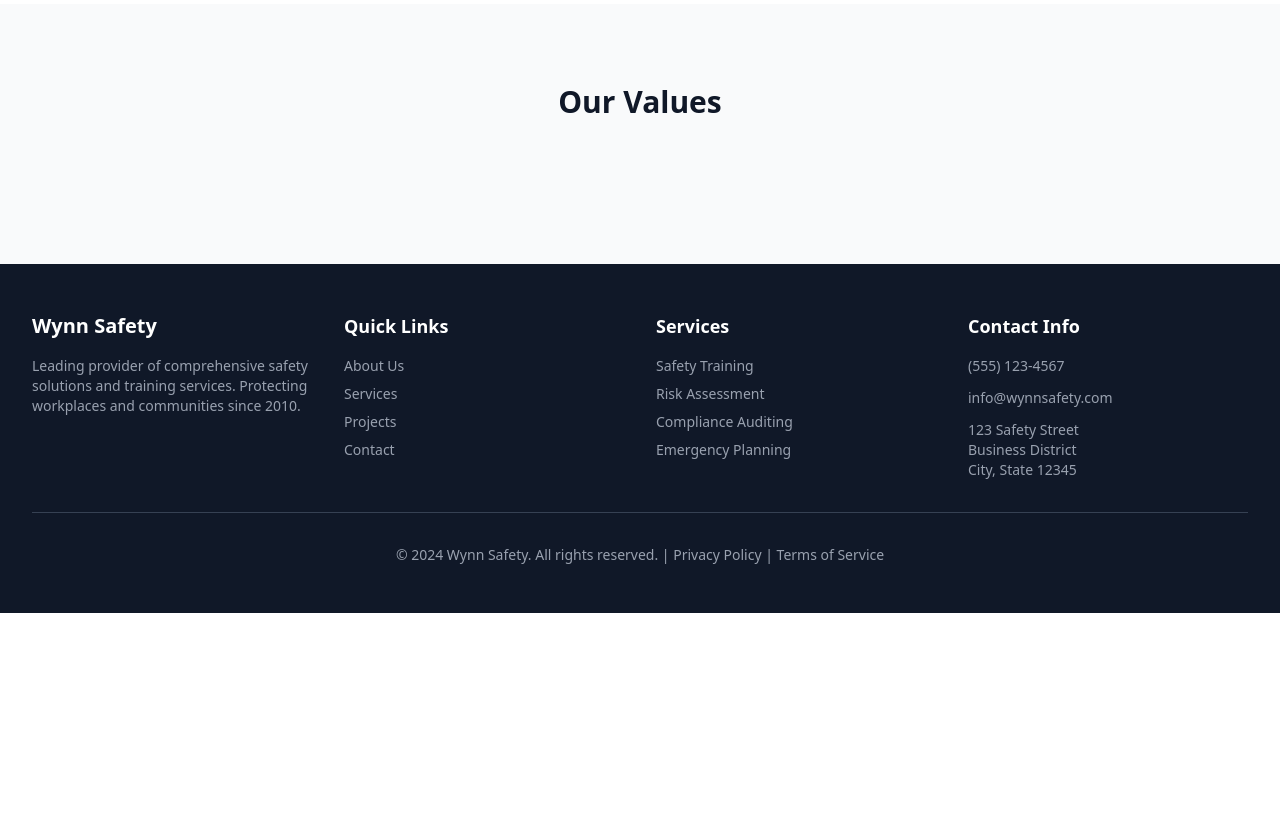
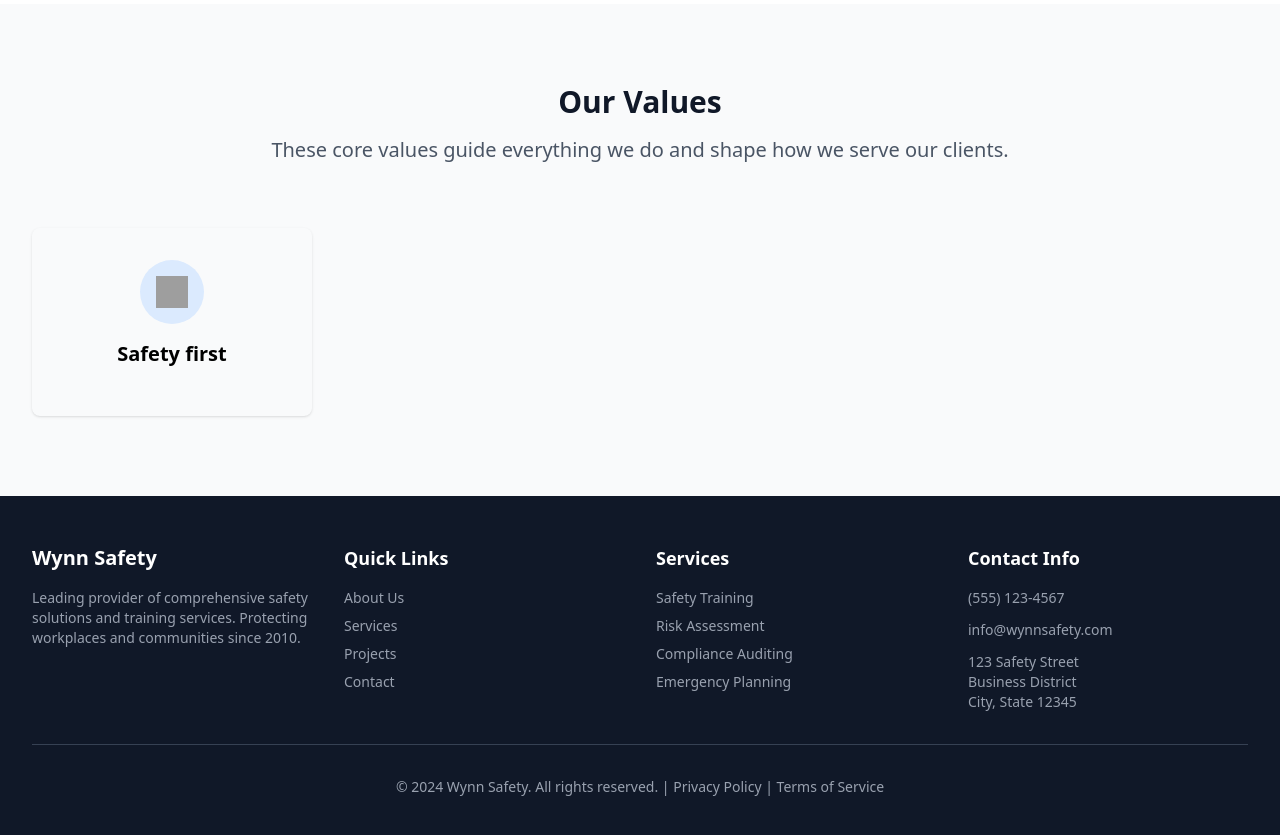
Before and after one commit to sanketm-hub/Next-js, a Next.js app: page /about in a window 1280 px wide. Shown: the part 980-1815 px from the top of the page. Before the commit the page ends 1593 px from the top, so only its background shows below. Built offline with nearby package versions, Linux system fonts and the light colour scheme; grey boxes are pictures that could not be loaded.

Commit message:
Our values section added on about us page

```diff
--- a/app/about/page.tsx
+++ b/app/about/page.tsx
@@ -53,6 +53,19 @@ export default function About() {
                 <div className='max-w-7xl mx-auto px-4 sm:px-6 lg:px-8'>
                     <div className='text-center mb-16'>
                         <h2 className='text-3xl md:4xl font-bold text-gray-900 mb-4'>Our Values</h2>
+                        <p className='text-xl text-gray-600 max-w-3xl mx-auto'>
+                            These core values guide everything we do and shape how we serve our clients.
+                        </p>
+                    </div>
+                    <div className='grid grid-cols1 md:grid-cols-2 lg:grid-cols-4 gap-8'>
+                        <div className='text-center rounded-lg border-0 border-b-gray-700 py-8 px-2 shadow-sm hover:shadow-lg transition-shadow duration-300'>
+                            <div className='mx-auto w-16 h-16 bg-blue-100 rounded-full flex items-center justify-center mb-4'>
+                                <img className="h-8 w-8 text-blue-700" src="/_next/static/media/Layer_1.svg" alt="" />
+                            </div>
+                            <div className='text-center mb-4'>
+                                <h3 className='text-xl font-semibold'> Safety first</h3>
+                            </div>
+                        </div>
                     </div>
                 </div>
             </section>
```
